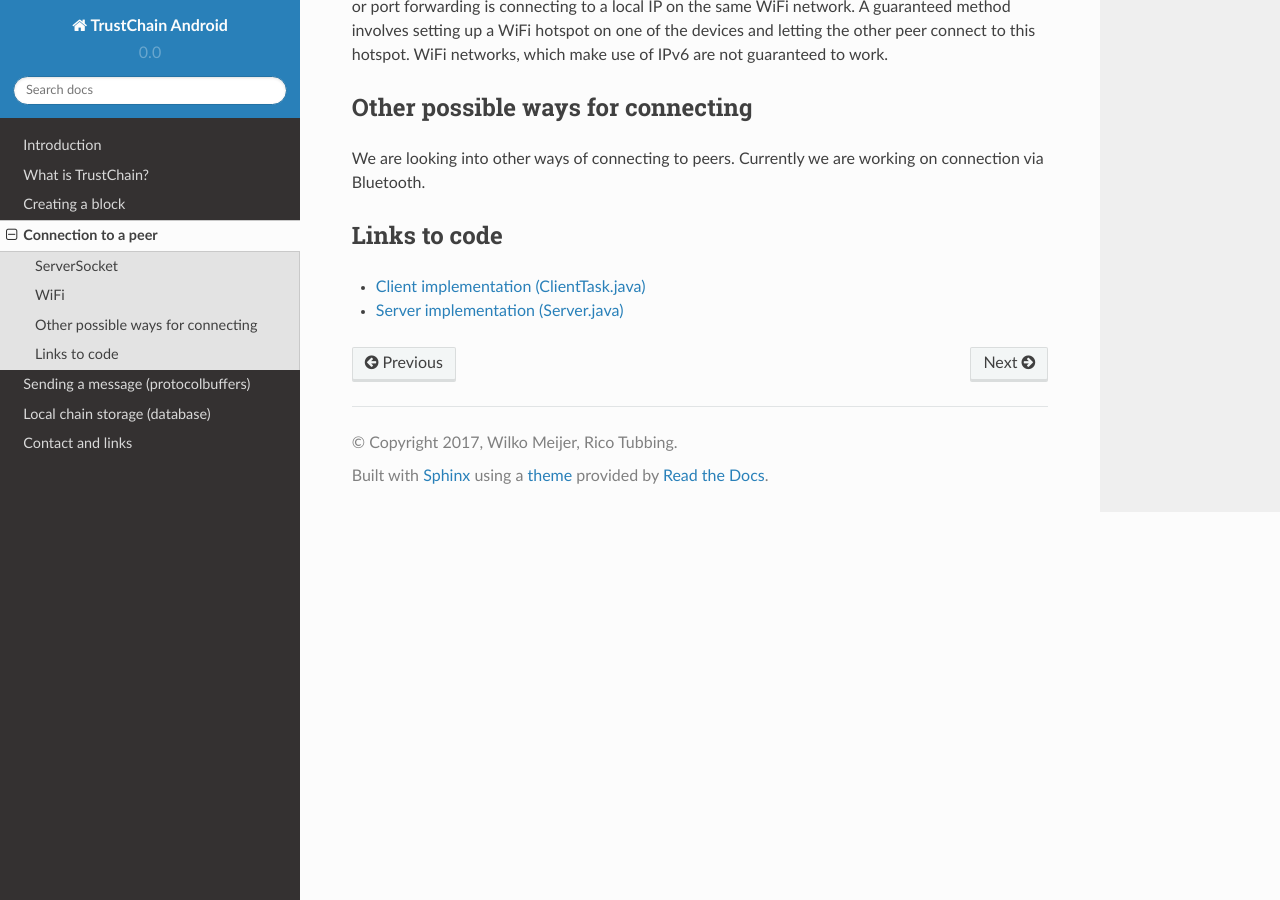
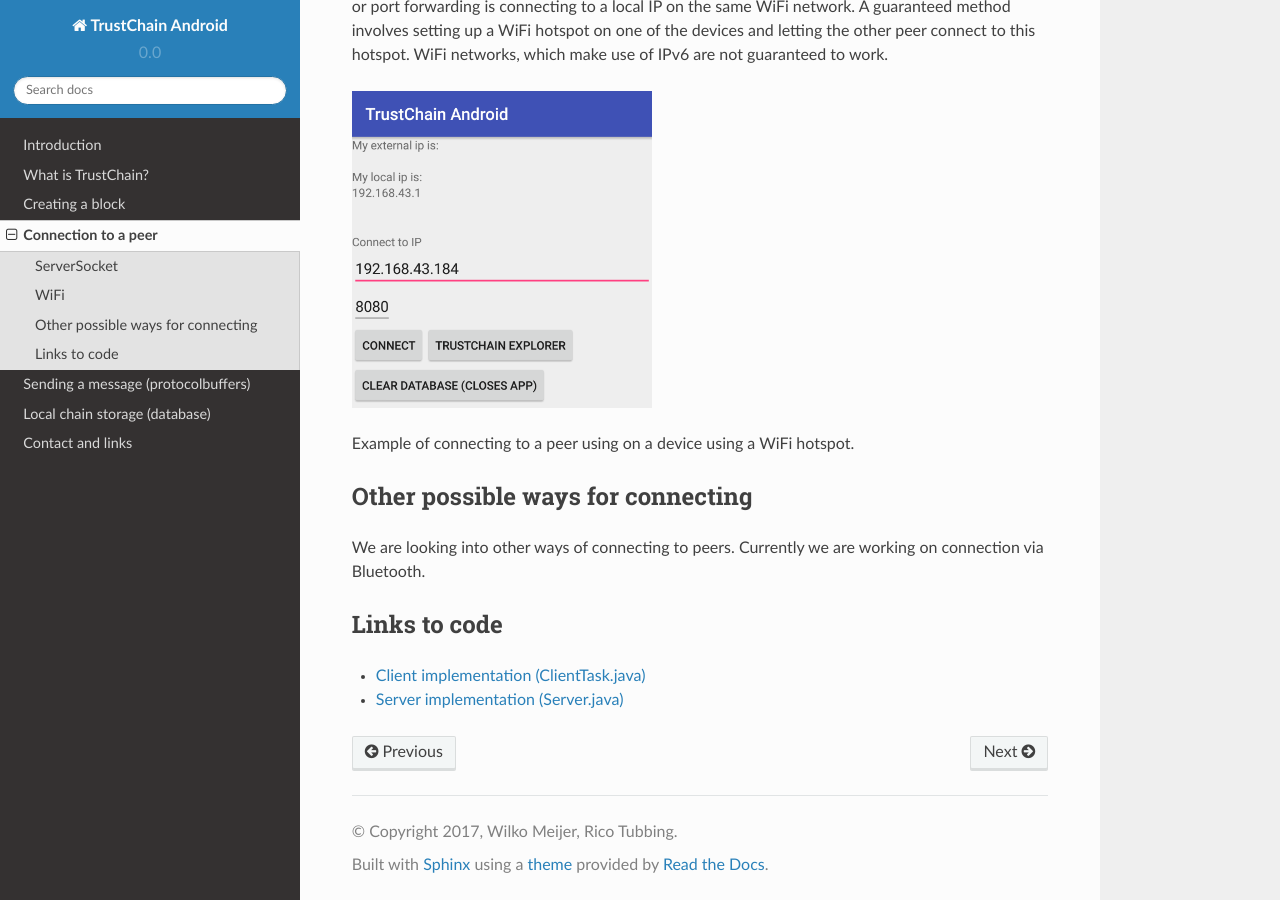
Before and after one commit to GijsWeterings/IdentityChain, a Sphinx documentation site: the page built from docs/source/connection.rst, in a window 1280 px wide and 900 px high, scrolled down 686 px. Built offline with Sphinx 7.4.7 and the Read the Docs theme 2.0.0, drawn with Linux system fonts in a browser that asks for light colours.

Commit message:
add image to connection documentation

```diff
--- a/docs/source/connection.rst
+++ b/docs/source/connection.rst
@@ -17,6 +17,11 @@
 ====
 The simplest way for connecting via IP, which does not have to deal with possible NAT puncturing or port forwarding is connecting to a local IP on the same WiFi network. A guaranteed method involves setting up a WiFi hotspot on one of the devices and letting the other peer connect to this hotspot. WiFi networks, which make use of IPv6 are not guaranteed to work.
 
+.. figure:: ./images/connection_example.png
+	:width: 300px
+
+Example of connecting to a peer using on a device using a WiFi hotspot.
+
 
 Other possible ways for connecting
 ==================================
```
Also changed, not shown: docs/source/images/connection_example.png (added).
